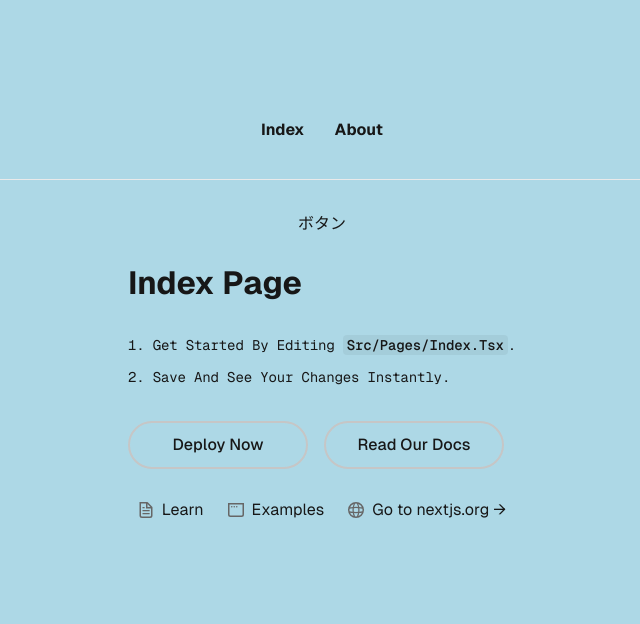
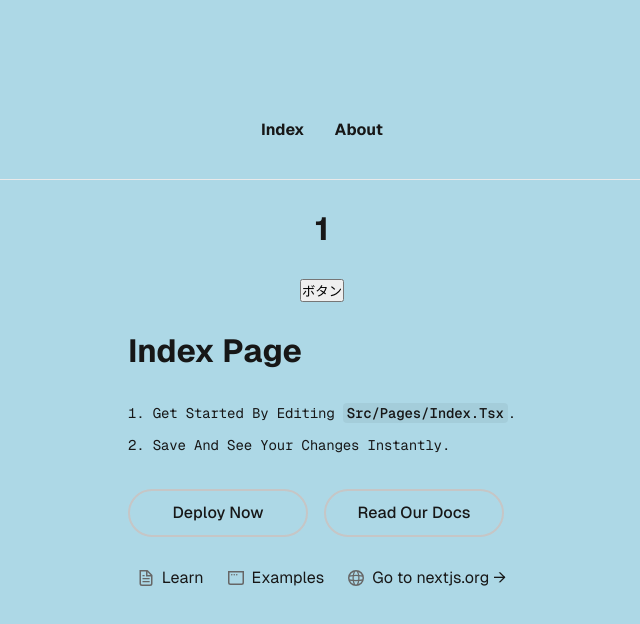
Before and after one commit to emi-nakashima/study-react, a Next.js app: page / in a window 1280 px wide. Shown: the top 624 px of the page, without its empty margins (318-958 px from the left). Built offline with nearby package versions, Linux system fonts and the light colour scheme.

Commit message:
✨ カウンターを設置してuseStateでカウントアップする

```diff
--- a/src/pages/index.tsx
+++ b/src/pages/index.tsx
@@ -4,9 +4,7 @@
 import { Footer } from "src/components/Footer";
 import { Main } from "src/components/Main";
 import { Header } from "src/components/Header";
-import { useEffect } from "react";
-import { useCallback } from "react";
-import Link from "next/link";
+import { useEffect, useState } from "react";
 
 const geistSans = localFont({
   src: "./fonts/GeistVF.woff",
@@ -20,25 +18,18 @@
 });
 
 export default function Home() {
-  const foo = 1;
+  const [foo, setFoo] = useState(1);
 
-  const handleClick = useCallback(
-    (e: React.MouseEvent<HTMLAnchorElement, MouseEvent>) => {
-      console.log(e.currentTarget.href);
-      // e.preventDefault(); // リンク動作を防ぐ
-      alert(foo);
-    },
-    []
-  );
+  const handleClick = () => {
+    setFoo((foo) => foo + 1);
+  };
 
   useEffect(() => {
     //マウント時の処理
-    console.log("マウント時");
     document.body.style.backgroundColor = "lightblue";
 
     return () => {
       //アンマウント時の処理
-      console.log("アンマウント時");
       document.body.style.backgroundColor = "";
     };
   }, []);
@@ -51,9 +42,8 @@
         <title>Index Page</title>
       </Head>
       <Header />
-      <Link href="/about" onClick={handleClick}>
-        ボタン
-      </Link>
+      <h1>{foo}</h1>
+      <button onClick={handleClick}>ボタン</button>
 
       <Main page="index" />
       <Footer />
```
